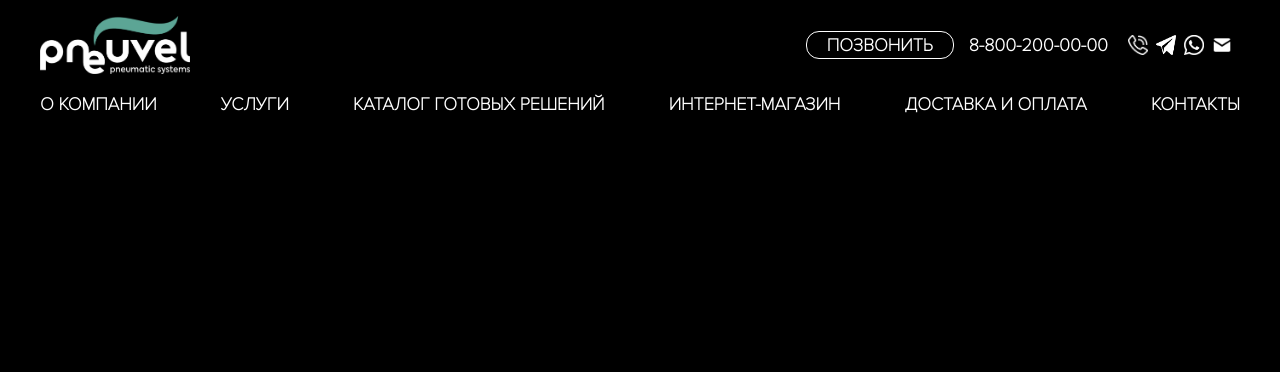
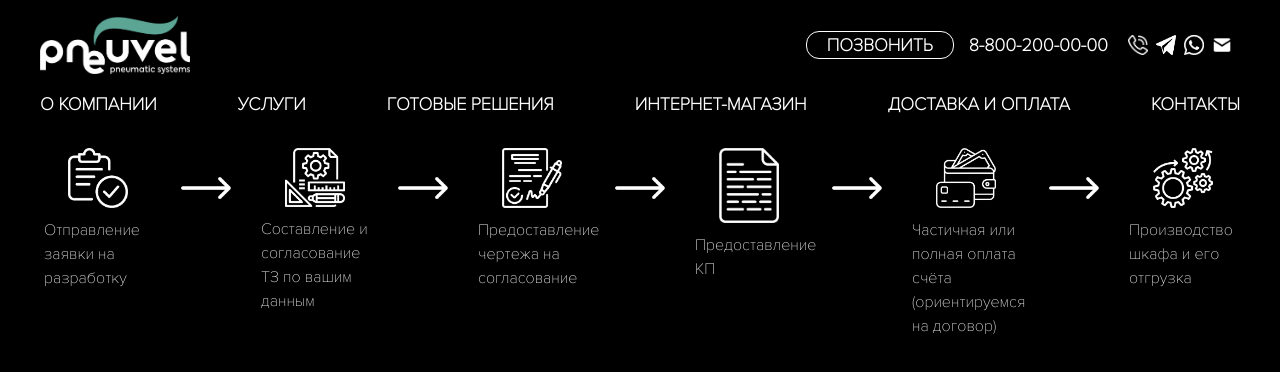
Before and after one commit to Sitdikov-Denis/pneuvel, a Next.js app: page / in a window 1280 px wide. Shown: the top 372 px of the page. Built offline with nearby package versions, Linux system fonts and the light colour scheme.

Commit message:
feat: add section how-we-work

```diff
--- /dev/null
+++ b/src/app/components/HowWeWork.tsx
@@ -0,0 +1,57 @@
+import Image from "next/image"
+
+const HowWeWork = () => {
+    return (
+        <div className="flex flex-wrap mb-[30px] mt-[30px]">
+            <div className="flex mr-[30px] mb-[107px]">
+                <div className="flex flex-col h-[80px]">
+                    <Image src="/images/icons/15.png" alt="15" width={60} height={60} className="flex self-center" />
+                    <p className="text-white w-[107px] mt-[10px]">Отправление заявки на разработку</p>
+                </div>
+                <Image src="/images/icons/27.png" alt="arrow" width={50} height={25} className="ml-[30px] self-center" />
+            </div>
+
+            <div className="flex mr-[30px] mb-[107px] ">
+                <div className="flex flex-col h-[80px]">
+                <Image src="/images/icons/16.png" alt="15" width={60} height={60} className="flex self-center" />
+                    <p className="text-white w-[107px] mt-[10px]">Составление и согласование ТЗ по вашим данным</p>
+                </div>
+                <Image src="/images/icons/27.png" alt="arrow" width={50} height={25} className="ml-[30px] self-center" />
+            </div>
+
+            <div className="flex mr-[30px] mb-[107px]">
+                <div className="flex flex-col h-[80px]">
+                <Image src="/images/icons/17.png" alt="15" width={60} height={60} className="flex self-center" />
+                    <p className="text-white w-[107px] mt-[10px]">Предоставление чертежа на согласование</p>
+                </div>
+                <Image src="/images/icons/27.png" alt="arrow" width={50} height={25} className="ml-[30px] self-center" />
+            </div>
+
+            <div className="flex mr-[30px] mb-[107px]">
+                <div className="flex flex-col h-[80px]">
+                <Image src="/images/icons/18.png" alt="15" width={60} height={60} className="flex self-center" />
+                    <p className="text-white w-[107px] mt-[10px]">Предоставление КП</p>
+                </div>
+                <Image src="/images/icons/27.png" alt="arrow" width={50} height={25} className="ml-[30px] self-center" />
+            </div>
+
+            <div className="flex mr-[30px] mb-[107px]">
+                <div className="flex flex-col h-[80px]">
+                <Image src="/images/icons/19.png" alt="15" width={60} height={60} className="flex self-center" />
+                    <p className="text-white w-[107px] mt-[10px]">Частичная или полная оплата счёта (ориентируемся на договор)</p>
+                </div>
+                <Image src="/images/icons/27.png" alt="arrow" width={50} height={25} className="ml-[30px] self-center" />
+            </div>
+
+            <div className="flex mb-[107px] ">
+                <div className="flex flex-col h-[80px]">
+                <Image src="/images/icons/20.png" alt="15" width={60} height={60} className="flex self-center" />
+                    <p className="text-white w-[107px] mt-[10px]">Производство шкафа и его отгрузка</p>
+                </div>
+
+            </div>
+        </div>
+    )
+}
+
+export default HowWeWork
--- a/src/app/components/Main.tsx
+++ b/src/app/components/Main.tsx
@@ -1,9 +1,11 @@
 import Header from "./Header"
+import HowWeWork from "./HowWeWork";
 
 const Main = () => {
     return (
         <div className="max-w-[1280px] flex min-h-screen flex-col items-center px-10">
             <Header />
+            <HowWeWork/>
         </div>
     )
 };
--- a/src/app/components/Navigation.tsx
+++ b/src/app/components/Navigation.tsx
@@ -5,10 +5,10 @@ const Navigation = () => {
         <ul className="w-full grid list-none justify-between sm:grid-cols-1 md:grid-cols-3max lg:grid-cols-6max">
             <NavigationItem>О КОМПАНИИ</NavigationItem>
             <NavigationItem>УСЛУГИ</NavigationItem>
-            <NavigationItem>КАТАЛОГ ГОТОВЫХ РЕШЕНИЙ</NavigationItem>
+            <NavigationItem>ГОТОВЫЕ РЕШЕНИЯ</NavigationItem>
             <NavigationItem>ИНТЕРНЕТ-МАГАЗИН</NavigationItem>
             <NavigationItem>ДОСТАВКА И ОПЛАТА</NavigationItem>
-            <NavigationItem >КОНТАКТЫ</NavigationItem>
+            <NavigationItem>КОНТАКТЫ</NavigationItem>
         </ul>
     )
 }
```
